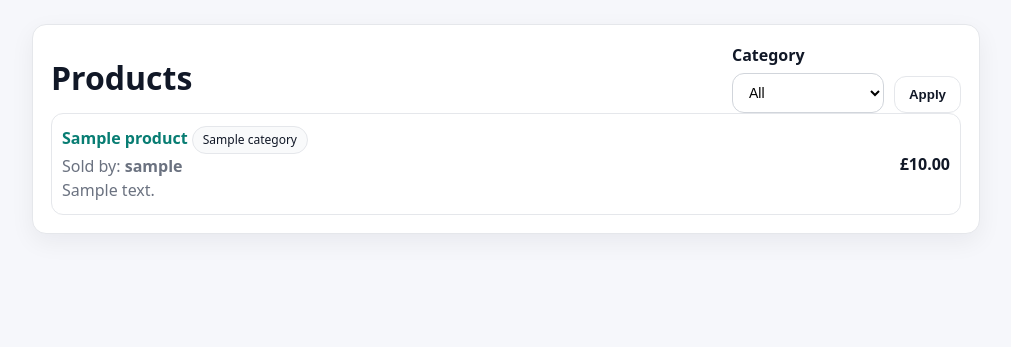
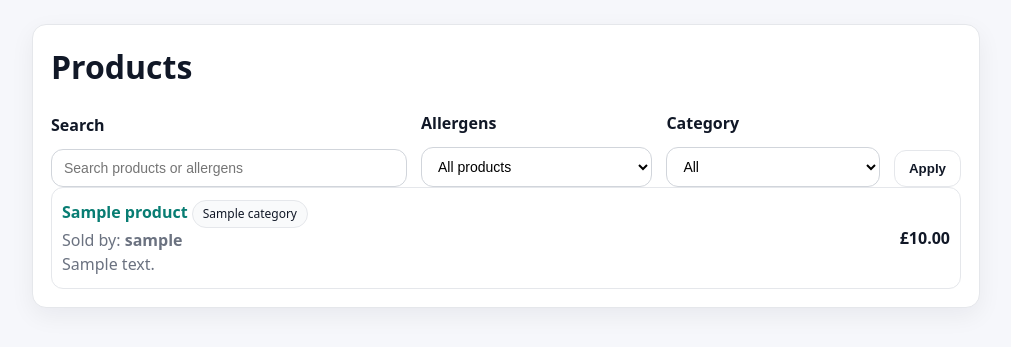
Before and after one commit to adeebimam/brfn_marketplace, a Django app: page /products/ in a window 1280 px wide. Shown: the part 67-414 px from the top of the page, without its empty margins (134-1145 px from the left). Run offline with Django 5.2, Linux system fonts and the light colour scheme; tables that the repository leaves empty hold one stand-in row (values such as "Sample post"); style sheets or scripts are compiled from the project's sources.

Commit message:
Test case 15-Allergen

```diff
--- a/apps/accounts/views.py
+++ b/apps/accounts/views.py
@@ -7,6 +7,9 @@ from .models import Profile
 from .forms import ProducerRegisterForm
 from django.contrib.auth import logout
 from django.shortcuts import redirect
+
+
+
 
 def producer_register_view(request):
     if request.method == "POST":
--- a/apps/marketplace/models.py
+++ b/apps/marketplace/models.py
@@ -11,6 +11,18 @@ class Category(models.Model):
     class Meta:
         verbose_name_plural = "Categories"
 
+class Category(models.Model):
+    name=models.CharField(max_length=100, unique=True)
+    def __str__(self):
+        return self.name
+    class Meta:
+        verbose_name_plural = "Categories"
+
+class Allergen(models.Model):
+    name = models.CharField(max_length=100, unique=True)
+
+    def __str__(self):
+        return self.name
 
 class Product(models.Model):
     producer = models.ForeignKey(settings.AUTH_USER_MODEL, on_delete=models.CASCADE, related_name="products")
@@ -20,7 +32,8 @@ class Product(models.Model):
     description = models.TextField(blank=True)
     price = models.DecimalField(max_digits=10, decimal_places=2)
     stock_quantity = models.PositiveIntegerField(default=0)
-
+    allergens = models.ManyToManyField(Allergen, blank=True)
+    other_allergen_info = models.TextField(blank=True)
     is_active = models.BooleanField(default=True)
     created_at = models.DateTimeField(auto_now_add=True)
 
--- a/apps/marketplace/views.py
+++ b/apps/marketplace/views.py
@@ -2,27 +2,54 @@ from django.contrib import messages
 from django.contrib.auth.decorators import login_required
 from django.http import HttpResponseForbidden
 from django.shortcuts import get_object_or_404, redirect, render
+from django.db.models import Q
 
 from apps.accounts.models import Profile
 from .forms import ProductForm
 from .models import Product, Category
 
-#Create your views here
+
+# Create your views here.
 
 def product_list(request):
     products = Product.objects.filter(is_active=True).order_by("-created_at")
     categories = Category.objects.order_by("name")
 
-    selected_category = request.GET.get("category")
+    selected_category = request.GET.get("category", "").strip()
+    query = request.GET.get("q", "").strip()
+    allergen_filter = request.GET.get("allergen_filter", "").strip()
+
     if selected_category:
         products = products.filter(category_id=selected_category)
+
+    if query:
+        products = products.filter(
+            Q(name__icontains=query) |
+            Q(description__icontains=query) |
+            Q(allergens__name__icontains=query) |
+            Q(other_allergen_info__icontains=query)
+        ).distinct()
+
+    if allergen_filter == "with":
+        products = products.filter(
+            Q(allergens__isnull=False) | ~Q(other_allergen_info="")
+        ).distinct()
+
+    elif allergen_filter == "without":
+        products = products.filter(
+            allergens__isnull=True,
+            other_allergen_info=""
+        ).distinct()
 
     context = {
         "products": products,
         "categories": categories,
         "selected_category": selected_category,
+        "query": query,
+        "allergen_filter": allergen_filter,
     }
     return render(request, "marketplace/product_list.html", context)
+
 
 def product_detail(request, pk):
     product = get_object_or_404(Product, pk=pk, is_active=True)
@@ -56,6 +83,7 @@ def product_create(request):
             product = form.save(commit=False)
             product.producer = request.user
             product.save()
+            form.save_m2m()
             messages.success(request, "Product created.")
             return redirect("marketplace:producer_product_list")
     else:
@@ -74,7 +102,9 @@ def product_update(request, pk):
     if request.method == "POST":
         form = ProductForm(request.POST, instance=product)
         if form.is_valid():
-            form.save()
+            product = form.save(commit=False)
+            product.save()
+            form.save_m2m()
             messages.success(request, "Product updated.")
             return redirect("marketplace:producer_product_list")
     else:
--- a/static/src/scss/main.scss
+++ b/static/src/scss/main.scss
@@ -7,3 +7,4 @@
 @use "pages/dashboard";
 @use "pages/cart";
 @use "pages/products";
+@use "pages/allergen";
--- /dev/null
+++ b/static/src/scss/pages/_allergen.scss
@@ -0,0 +1,55 @@
+.product-list-page {
+  gap: 20px;
+}
+
+.products-header {
+  display: flex;
+  flex-direction: column;
+  gap: 20px;
+
+  h1 {
+    margin: 0;
+  }
+}
+
+.product-filters {
+  display: grid;
+  grid-template-columns: 2fr 1.3fr 1.2fr auto;
+  gap: 14px;
+  align-items: end;
+}
+
+.filter-group {
+  display: flex;
+  flex-direction: column;
+  gap: 6px;
+}
+
+.filter-group input,
+.filter-group select {
+  width: 100%;
+}
+
+.product-results {
+  gap: 16px;
+}
+
+.product-card {
+  display: flex;
+  justify-content: space-between;
+  align-items: flex-start;
+  gap: 16px;
+  padding: 18px;
+  border: 1px solid rgba(0, 0, 0, 0.08);
+  border-radius: 14px;
+}
+
+@media (max-width: 900px) {
+  .product-filters {
+    grid-template-columns: 1fr;
+  }
+
+  .product-card {
+    flex-direction: column;
+  }
+}
--- a/templates/marketplace/product_list.html
+++ b/templates/marketplace/product_list.html
@@ -1,11 +1,35 @@
 {% extends "base.html" %}
 {% block content %}
-  <div class="card stack">
-    <div style="display:flex; justify-content:space-between; align-items:center; gap:12px; flex-wrap:wrap;">
-      <h1 style="margin:0;">Products</h1>
+  <div class="card stack product-list-page">
+    <div class="products-header">
+      <h1>Products</h1>
 
-      <form method="get" style="display:flex; gap:10px; align-items:end; flex-wrap:wrap;">
-        <div>
+      <form method="get" class="product-filters">
+        <div class="filter-group">
+          <label for="q">Search</label>
+          <input
+            type="text"
+            id="q"
+            name="q"
+            placeholder="Search products or allergens"
+            value="{{ query|default:'' }}"
+          >
+        </div>
+
+        <div class="filter-group">
+          <label for="allergen_filter">Allergens</label>
+          <select id="allergen_filter" name="allergen_filter">
+            <option value="">All products</option>
+            <option value="with" {% if allergen_filter == "with" %}selected{% endif %}>
+              Contains allergens
+            </option>
+            <option value="without" {% if allergen_filter == "without" %}selected{% endif %}>
+              No common allergens
+            </option>
+          </select>
+        </div>
+
+        <div class="filter-group">
           <label for="category">Category</label>
           <select id="category" name="category">
             <option value="">All</option>
@@ -16,13 +40,14 @@
             {% endfor %}
           </select>
         </div>
+
         <button class="btn" type="submit">Apply</button>
       </form>
     </div>
 
-    <ul class="list">
+    <ul class="list product-results">
       {% for p in products %}
-      <li>
+        <li class="product-card">
           <div>
             <a class="product-link" href="{% url 'marketplace:product_detail' p.pk %}">
               <strong>{{ p.name }}</strong>
@@ -43,7 +68,6 @@
 
           <div class="price">£{{ p.price }}</div>
         </li>
-
       {% empty %}
         <li>No products found.</li>
       {% endfor %}
```
Also changed, not shown: apps/marketplace/admin.py (+18 -3 lines), apps/marketplace/forms.py (+23 -1 lines), templates/marketplace/product_detail.html (+19 -1 lines), apps/marketplace/migrations/0003_product_allergen_info.py (added), apps/marketplace/migrations/0004_allergen_and_more.py (added). Lines whose indentation alone changed are shown as unchanged.
